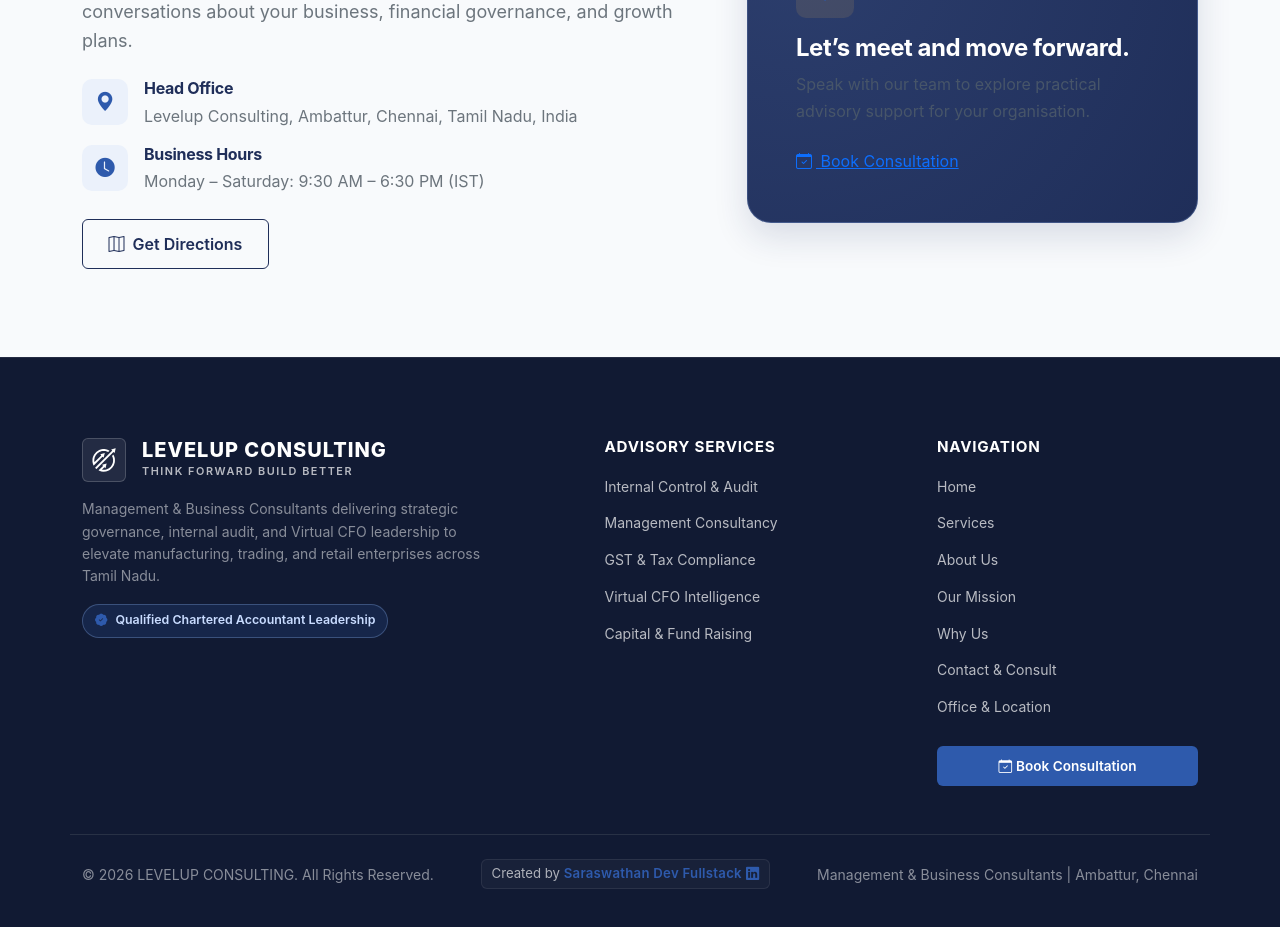
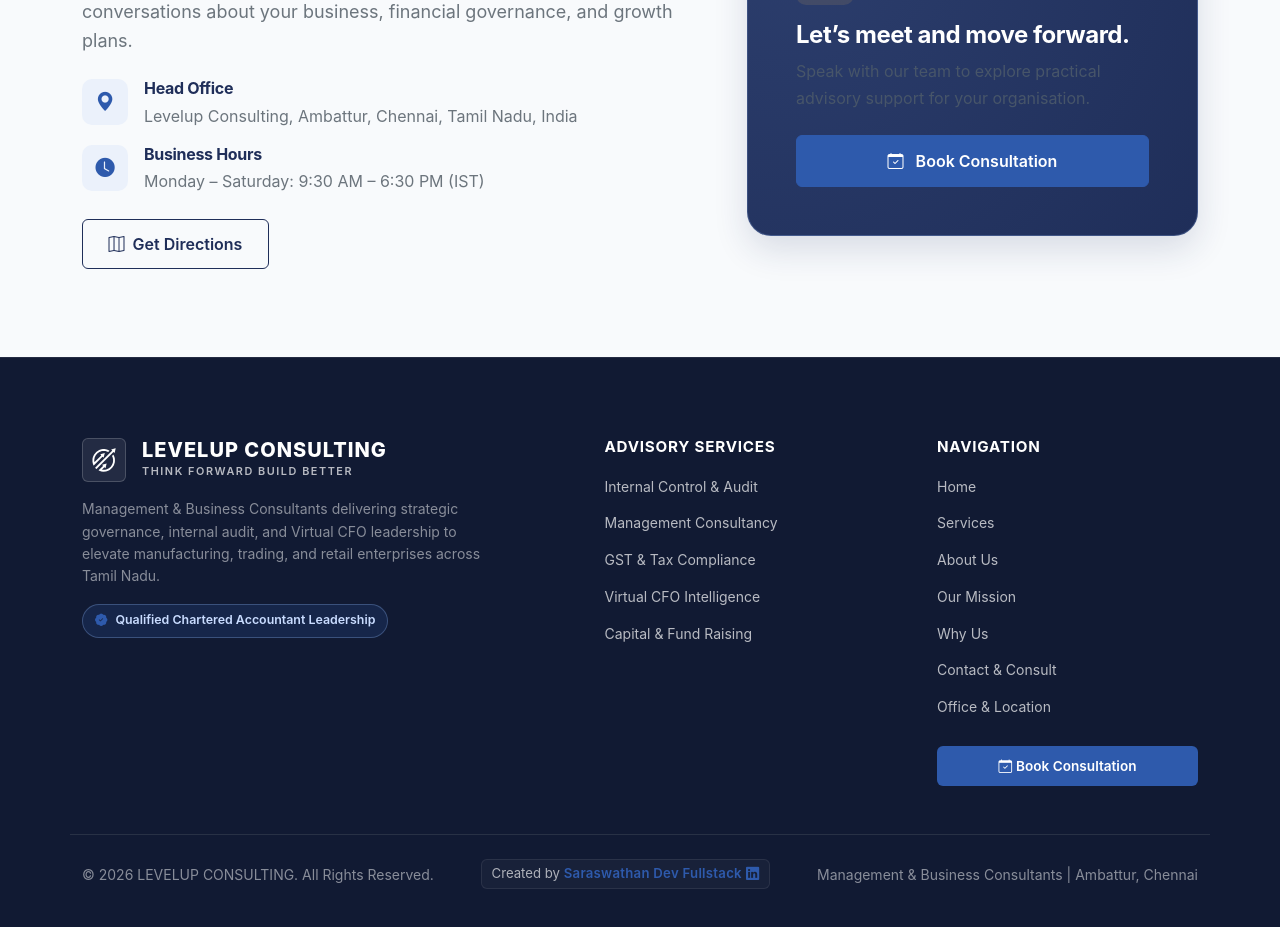
Before and after one commit to saraswathandev-ops/levelup, an Angular app: page / in a window 1280 px wide. Shown: the part 6880-7807 px from the top of the page. Built offline with nearby package versions, Linux system fonts and the light colour scheme.

Commit message:
Use shared primary button styling for office consultation CTA

```diff
--- a/src/app/app.html
+++ b/src/app/app.html
@@ -54,7 +54,7 @@
             <div class="office-map-icon mb-3"><i class="bi bi-geo-alt"></i></div>
             <h3 class="h4 text-white fw-bold mb-2">Let’s meet and move forward.</h3>
             <p class="text-white-75 mb-4">Speak with our team to explore practical advisory support for your organisation.</p>
-            <a href="#contact" class="footer-consult-btn" (click)="scrollToContact($event)">
+            <a href="#contact" class="btn-brand-primary" (click)="scrollToContact($event)">
               <i class="bi bi-calendar-check me-1"></i> Book Consultation
             </a>
           </div>
```
